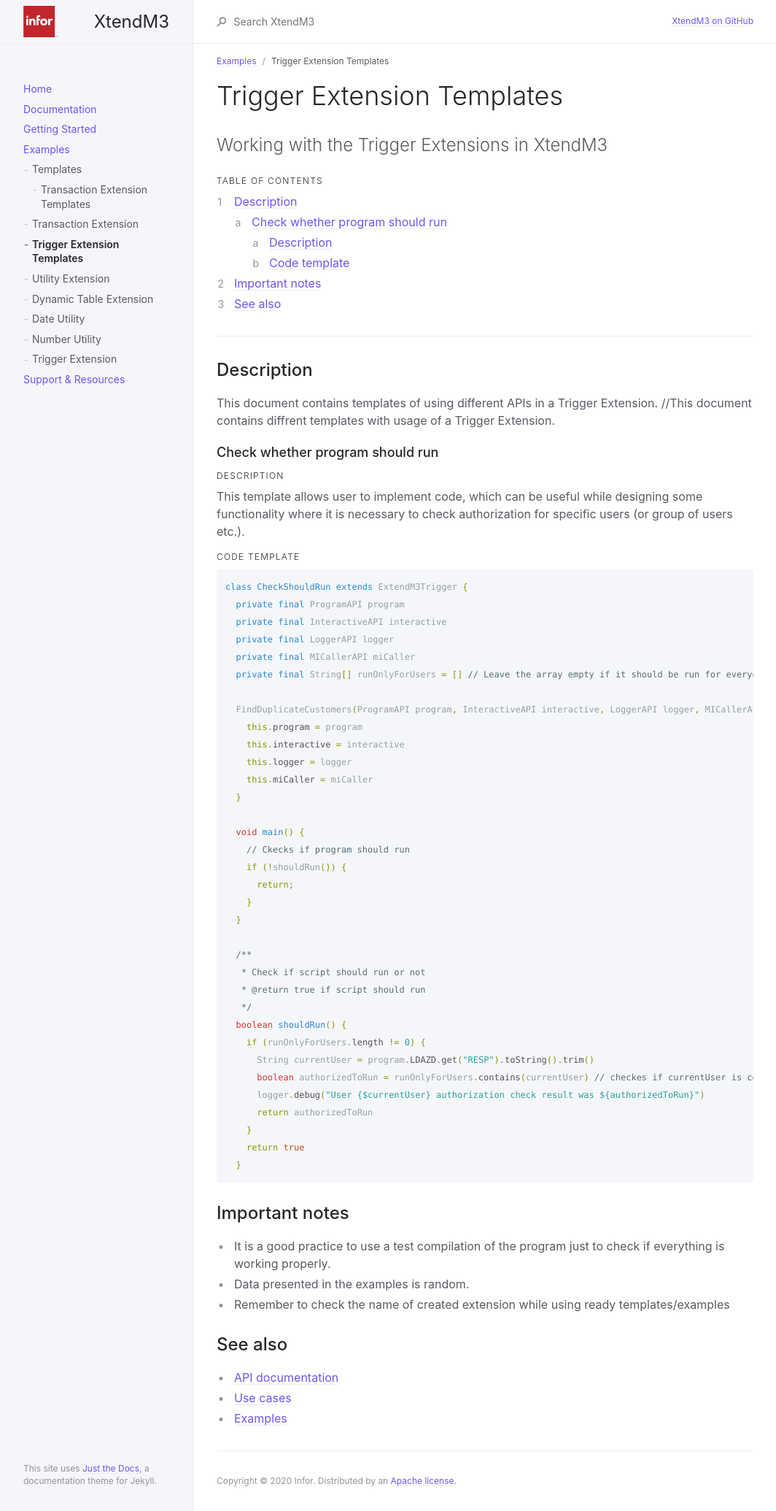
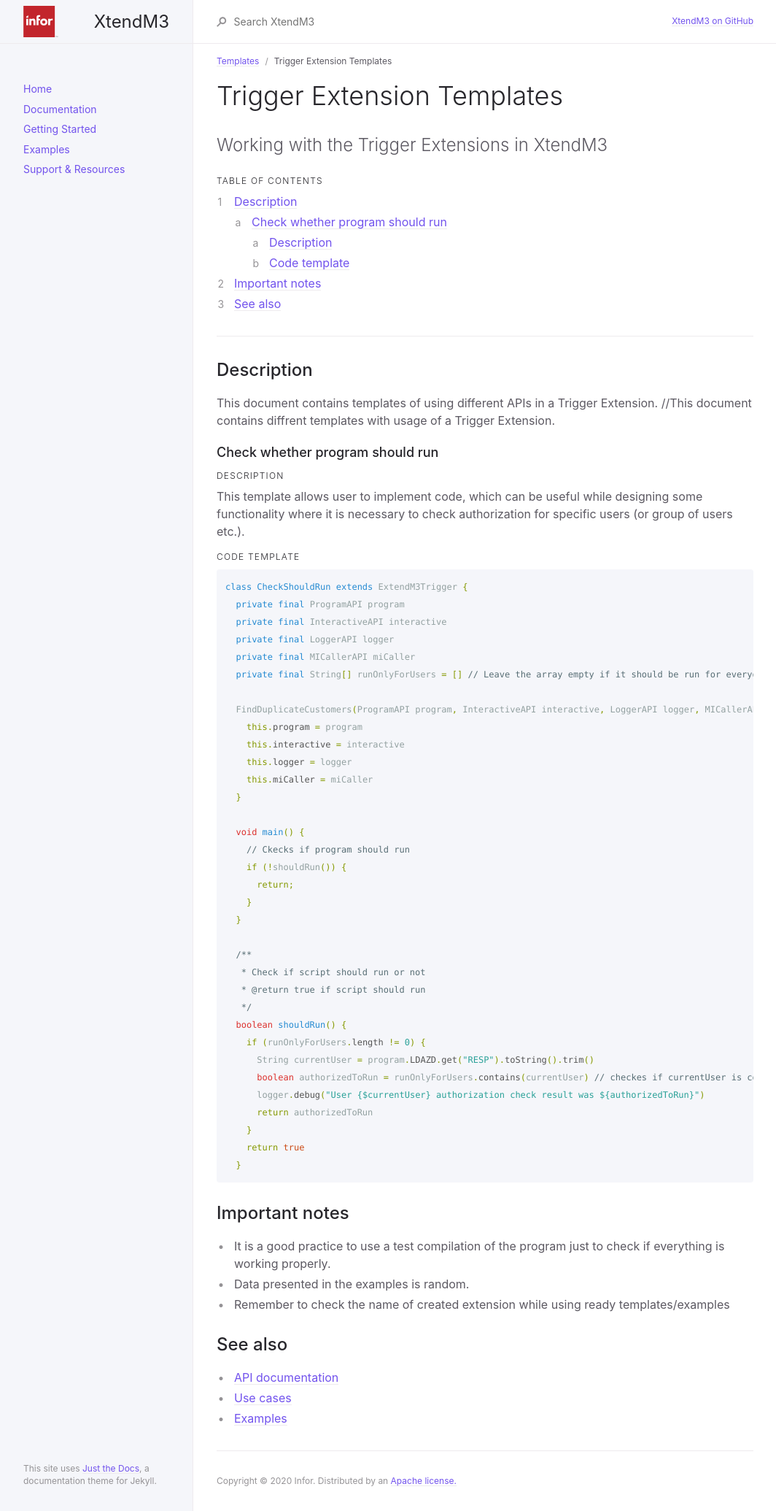
Before and after one commit to infor-cloud/xtendm3, a Jekyll site: the page built from docs/examples/Templates/Trigger_Template.md, in a window 1280 px wide. Shown: the whole page at 73% size, without its empty margins (107-1171 px from the left). Built offline with Jekyll 4.4.1, drawn with Linux system fonts in a browser that asks for light colours.

Commit message:
Trigger tamplete navigation

```diff
--- a/docs/examples/Templates/Trigger_Template.md
+++ b/docs/examples/Templates/Trigger_Template.md
@@ -1,8 +1,8 @@
 ---
 layout: default
 title: Trigger Extension Templates
-parent: Examples
-nav_order: 1
+parent: Templates
+nav_order: 2
 ---
 
 # Trigger Extension Templates
```
